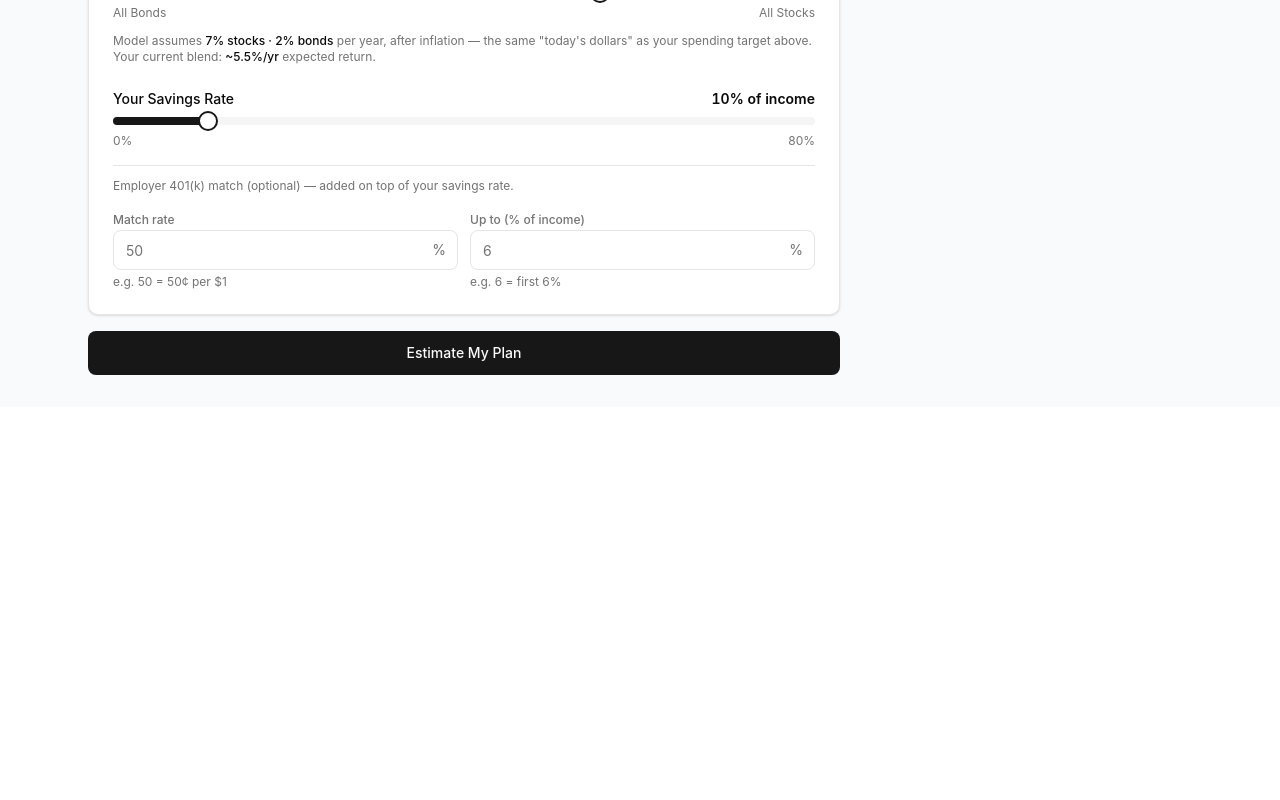
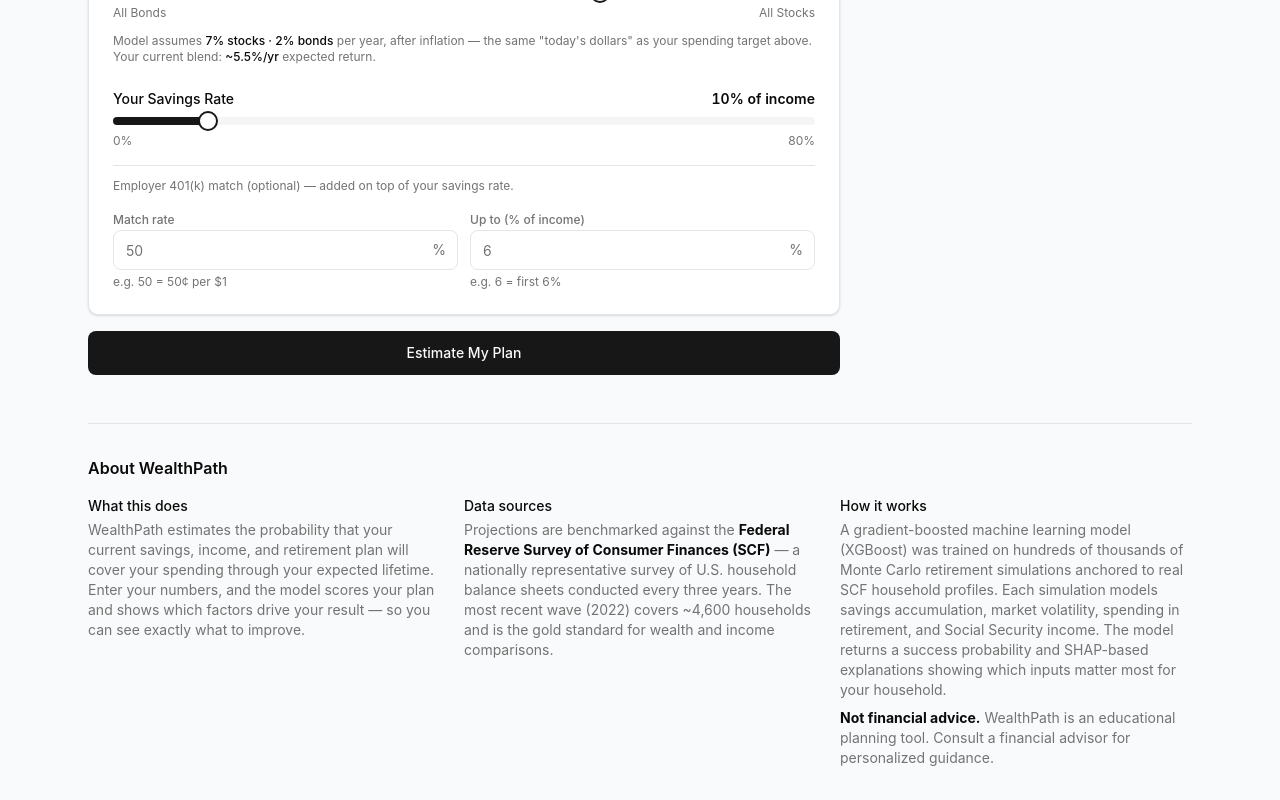
Before and after one commit to JimReisnerPublic/WealthPath, a React (Vite) app in the folder frontend/: page / in a window 1280 px wide. Shown: the part 1459-2259 px from the top of the page. Before the commit the page ends 1866 px from the top, so only its background shows below. Built offline with nearby package versions, Linux system fonts and the light colour scheme; no server answers.

Commit message:
Added 'About' section

```diff
--- a/frontend/src/App.tsx
+++ b/frontend/src/App.tsx
@@ -53,6 +53,47 @@
           </div>
 
         </div>
+
+        {/* About section */}
+        <div className="mt-12 border-t border-border pt-8">
+          <h2 className="text-base font-semibold text-foreground mb-4">About WealthPath</h2>
+          <div className="grid grid-cols-1 md:grid-cols-3 gap-6 text-sm text-muted-foreground">
+            <div>
+              <h3 className="font-medium text-foreground mb-1">What this does</h3>
+              <p>
+                WealthPath estimates the probability that your current savings, income, and retirement
+                plan will cover your spending through your expected lifetime. Enter your numbers, and
+                the model scores your plan and shows which factors drive your result — so you can see
+                exactly what to improve.
+              </p>
+            </div>
+            <div>
+              <h3 className="font-medium text-foreground mb-1">Data sources</h3>
+              <p>
+                Projections are benchmarked against the{' '}
+                <strong className="text-foreground">Federal Reserve Survey of Consumer Finances (SCF)</strong>
+                {' '}— a nationally representative survey of U.S. household balance sheets conducted
+                every three years. The most recent wave (2022) covers ~4,600 households and is the
+                gold standard for wealth and income comparisons.
+              </p>
+            </div>
+            <div>
+              <h3 className="font-medium text-foreground mb-1">How it works</h3>
+              <p>
+                A gradient-boosted machine learning model (XGBoost) was trained on hundreds of
+                thousands of Monte Carlo retirement simulations anchored to real SCF household
+                profiles. Each simulation models savings accumulation, market volatility, spending
+                in retirement, and Social Security income. The model returns a success probability
+                and SHAP-based explanations showing which inputs matter most for your household.
+              </p>
+              <p className="mt-2">
+                <strong className="text-foreground">Not financial advice.</strong>{' '}
+                WealthPath is an educational planning tool. Consult a financial advisor for
+                personalized guidance.
+              </p>
+            </div>
+          </div>
+        </div>
       </main>
     </div>
   )
```
